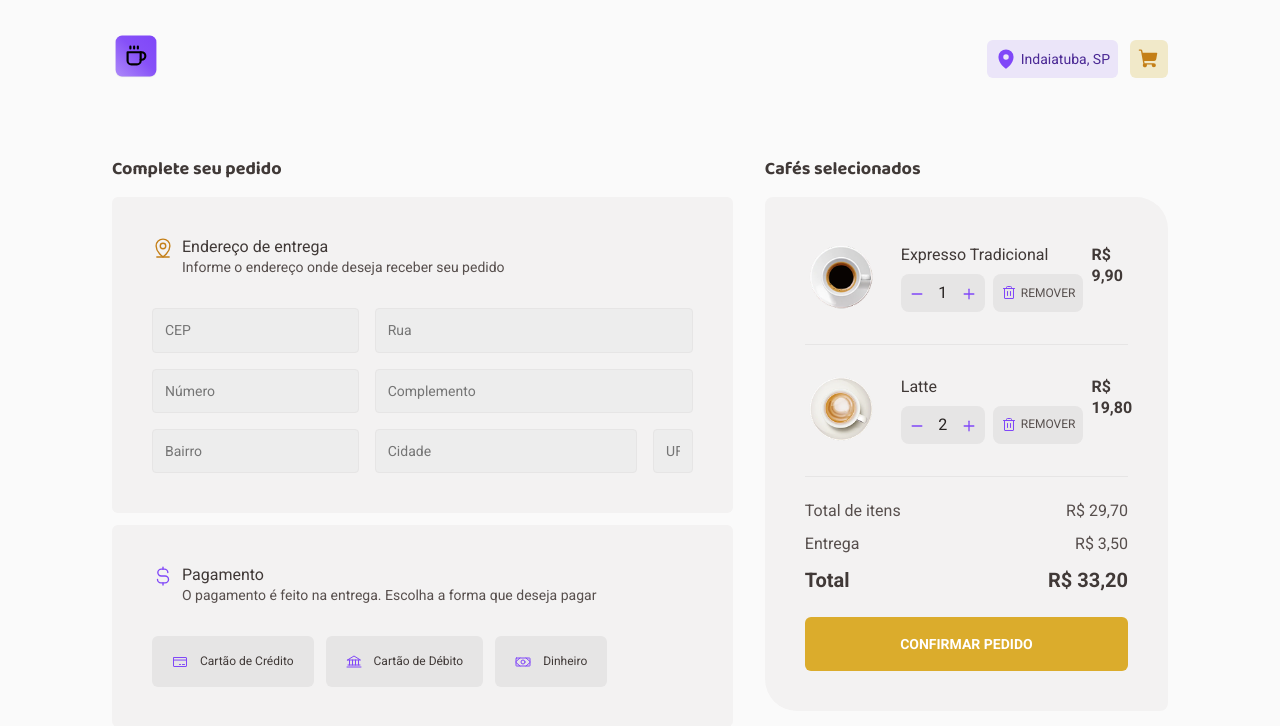
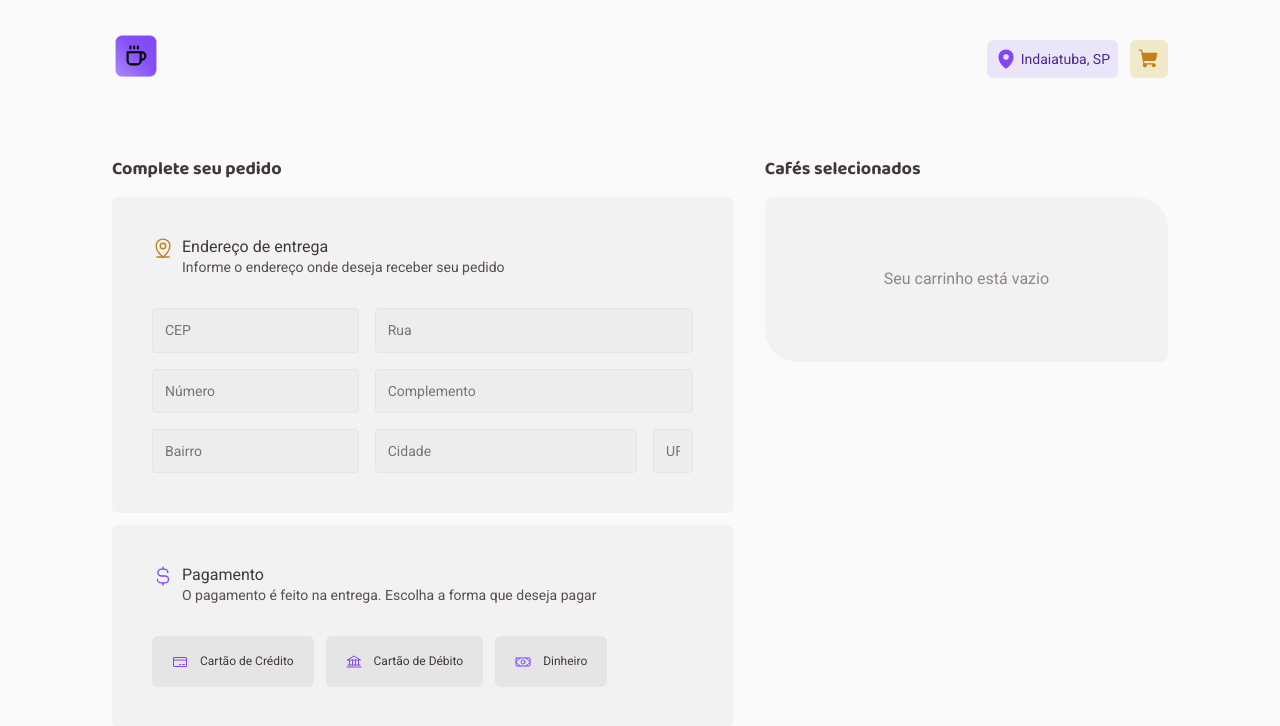
Before and after one commit to victorozoterio/coffee-delivery, a React (Vite) app: page /checkout in a window 1280 px wide. Shown: the top 726 px of the page. Built offline with nearby package versions, Linux system fonts and the light colour scheme.

Commit message:
feat: implementa gerenciamento de itens no carrinho e exibe na página de checkout

```diff
--- a/src/contexts/CartContext.tsx
+++ b/src/contexts/CartContext.tsx
@@ -12,8 +12,12 @@ export interface CartItem {
 }
 
 export interface CartContextType {
+  items: CartItem[];
   addItem: (item: Omit<CartItem, "quantity">) => void;
+  removeItem: (id: number) => void;
+  updateQuantity: (id: number, quantity: number) => void;
   getTotalItems: () => number;
+  getTotalPrice: () => number;
 }
 
 // eslint-disable-next-line react-refresh/only-export-components
@@ -44,15 +48,37 @@ export function CartProvider({ children }: CartProviderProps) {
     });
   };
 
+  const removeItem = (id: number) => {
+    setItems((prevItems) => prevItems.filter((item) => item.id !== id));
+  };
+
+  const updateQuantity = (id: number, quantity: number) => {
+    if (quantity <= 0) {
+      return removeItem(id);
+    }
+
+    setItems((prevItems) =>
+      prevItems.map((item) => (item.id === id ? { ...item, quantity } : item))
+    );
+  };
+
   const getTotalItems = (): number => {
     return items.reduce((total, item) => total + item.quantity, 0);
+  };
+
+  const getTotalPrice = (): number => {
+    return items.reduce((total, item) => total + item.price * item.quantity, 0);
   };
 
   return (
     <CartContext.Provider
       value={{
+        items,
         addItem,
+        removeItem,
+        updateQuantity,
         getTotalItems,
+        getTotalPrice,
       }}
     >
       {children}
--- a/src/pages/Checkout/index.tsx
+++ b/src/pages/Checkout/index.tsx
@@ -10,11 +10,19 @@ import {
   Trash,
 } from "phosphor-react";
 import { useTheme } from "styled-components";
-import { useState } from "react";
+import { useState, useContext } from "react";
+import { CartContext } from "../../contexts/CartContext";
+import { moneyMaskWithoutCurrency } from "../../utils/masks";
 
 export function Checkout() {
   const theme = useTheme();
   const [paymentMethod, setPaymentMethod] = useState<string>("");
+  const { items, removeItem, updateQuantity, getTotalPrice } =
+    useContext(CartContext);
+
+  const DELIVERY_FEE = 3.5;
+  const totalItemsPrice = getTotalPrice();
+  const totalPrice = totalItemsPrice + DELIVERY_FEE;
 
   return (
     <CheckoutContainer>
@@ -105,86 +113,79 @@ export function Checkout() {
         <h3>Cafés selecionados</h3>
 
         <div id="selected-coffees-container">
-          <div id="coffee">
+          {items.length === 0 ? (
+            <div id="empty-cart">
+              <p>Seu carrinho está vazio</p>
+            </div>
+          ) : (
+            items.map((item) => (
+              <div key={item.id} id="coffee">
                 <div id="coffee-info">
-              <img src="src/assets/espresso-coffee.png" alt="Café expresso" />
+                  <img src={item.image} alt={item.imageDescription} />
                   <div id="coffee-name-and-actions">
-                <h4>Expresso Tradicional</h4>
+                    <h4>{item.name}</h4>
 
                     <div id="action-buttons">
                       <div className="amount">
-                    <button className="add-remove-coffee">
+                        <button
+                          className="add-remove-coffee"
+                          onClick={() =>
+                            updateQuantity(item.id, item.quantity - 1)
+                          }
+                        >
                           <Minus size={14} weight="bold" />
                         </button>
 
-                    <p>1</p>
+                        <p>{item.quantity}</p>
 
-                    <button className="add-remove-coffee">
+                        <button
+                          className="add-remove-coffee"
+                          onClick={() =>
+                            updateQuantity(item.id, item.quantity + 1)
+                          }
+                        >
                           <Plus size={14} weight="bold" />
                         </button>
                       </div>
 
-                  <button id="trash">
+                      <button id="trash" onClick={() => removeItem(item.id)}>
                         <Trash size={16} color={theme["purple-600"]} />
                         <p>Remover</p>
                       </button>
                     </div>
                   </div>
-              <p>R$ 9,90</p>
+                  <p>
+                    R$ {moneyMaskWithoutCurrency(item.price * item.quantity)}
+                  </p>
                 </div>
 
                 <div id="divider"></div>
               </div>
+            ))
+          )}
 
-          <div id="coffee">
-            <div id="coffee-info">
-              <img src="src/assets/latte-coffee.png" alt="Café expresso" />
-              <div id="coffee-name-and-actions">
-                <h4>Latte</h4>
-
-                <div id="action-buttons">
-                  <div className="amount">
-                    <button className="add-remove-coffee">
-                      <Minus size={14} weight="bold" />
-                    </button>
-
-                    <p>2</p>
-
-                    <button className="add-remove-coffee">
-                      <Plus size={14} weight="bold" />
-                    </button>
-                  </div>
-
-                  <button id="trash">
-                    <Trash size={16} color={theme["purple-600"]} />
-                    <p>Remover</p>
-                  </button>
-                </div>
-              </div>
-              <p>R$ 19,80</p>
-            </div>
-
-            <div id="divider"></div>
-          </div>
-
+          {items.length > 0 && (
             <div id="order-info">
               <div id="total-items">
                 <p>Total de itens</p>
-              <p>R$ 29,70</p>
+                <p>R$ {moneyMaskWithoutCurrency(totalItemsPrice)}</p>
               </div>
 
               <div id="delivery-fee">
                 <p>Entrega</p>
-              <p>R$ 3,50</p>
+                <p>R$ {moneyMaskWithoutCurrency(DELIVERY_FEE)}</p>
               </div>
 
               <div id="final-price">
                 <p>Total</p>
-              <p>R$ 33,20</p>
+                <p>R$ {moneyMaskWithoutCurrency(totalPrice)}</p>
               </div>
             </div>
+          )}
 
+          {items.length > 0 && (
             <button id="confirm-order">Confirmar Pedido</button>
+          )}
         </div>
       </section>
     </CheckoutContainer>
--- a/src/pages/Checkout/styles.ts
+++ b/src/pages/Checkout/styles.ts
@@ -175,6 +175,14 @@ export const CheckoutContainer = styled.header`
       padding: 2.5rem;
     }
 
+    #empty-cart {
+      display: flex;
+      justify-content: center;
+      padding: 2rem;
+      font: ${typography.textM};
+      color: ${(props) => props.theme["gray-900"]};
+    }
+
     #coffee-info {
       display: flex;
       flex-direction: row;
@@ -204,6 +212,7 @@ export const CheckoutContainer = styled.header`
 
     #coffee-name-and-actions h4 {
       font: ${typography.textM};
+      color: ${(props) => props.theme["black-400"]};
     }
 
     #action-buttons {
```
Lines whose indentation alone changed are shown as unchanged.
